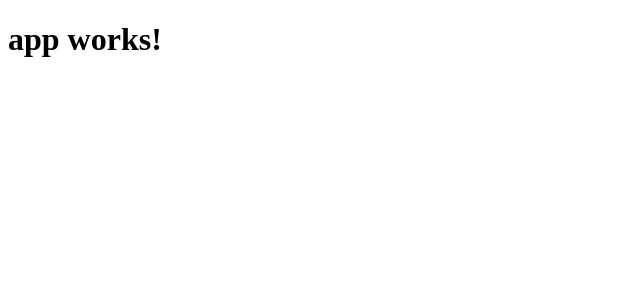
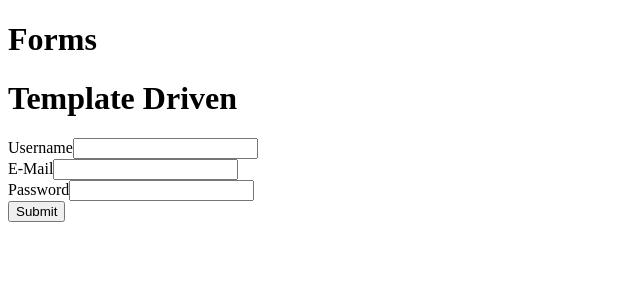
Before and after one commit to Farzaneh-Taleb/forms-udemy, an Angular app: page / in a window 1280 px wide. Shown: the top 300 px of the page, without its empty margins (0-640 px from the left). Built offline with nearby package versions, Linux system fonts and the light colour scheme.

Commit message:
97 - 102

```diff
--- a/src/app/app.component.html
+++ b/src/app/app.component.html
@@ -1,3 +1,8 @@
-<h1>
-  {{title}}
-</h1>
+<div class="container">
+  <div class="row">
+    <div class="col-md-6 col-md-offset-3">
+      <h1>Forms</h1>
+      <app-template-driven></app-template-driven>
+    </div>
+  </div>
+</div>
--- a/src/app/app.module.ts
+++ b/src/app/app.module.ts
@@ -4,10 +4,14 @@
 import { HttpModule } from '@angular/http';
 
 import { AppComponent } from './app.component';
+import { DataDrivenComponent } from './data-driven/data-driven.component';
+import { TemplateDrivenComponent } from './template-driven/template-driven.component';
 
 @NgModule({
   declarations: [
-    AppComponent
+    AppComponent,
+    DataDrivenComponent,
+    TemplateDrivenComponent
   ],
   imports: [
     BrowserModule,
--- /dev/null
+++ b/src/app/data-driven/data-driven.component.html
@@ -0,0 +1,3 @@
+<p>
+  data-driven works!
+</p>
--- /dev/null
+++ b/src/app/data-driven/data-driven.component.ts
@@ -0,0 +1,15 @@
+import { Component, OnInit } from '@angular/core';
+
+@Component({
+  selector: 'app-data-driven',
+  templateUrl: './data-driven.component.html',
+  styleUrls: ['./data-driven.component.css']
+})
+export class DataDrivenComponent implements OnInit {
+
+  constructor() { }
+
+  ngOnInit() {
+  }
+
+}
--- /dev/null
+++ b/src/app/template-driven/template-driven.component.html
@@ -0,0 +1,37 @@
+<h1>Template Driven</h1>
+<form (ngSubmit)="onSubmit(f)" #f="ngForm">
+  <div>
+    <div class="form-group">
+      <label for="username">Username</label>
+      <input type="text"
+             class="form-control"
+             id="username"
+             ngModel
+             name="username"
+      >
+    </div>
+    <div class="form-group">
+      <label for="email">E-Mail</label>
+      <input type="text"
+             class="form-control"
+             id="email"
+             ngModel
+             name="email"
+      >
+    </div>
+  </div>
+  <div class="form-group">
+    <label for="password">Password</label>
+    <input type="password"
+           class="form-control"
+           id="password"
+            ngModel
+           name="password"
+    >
+  </div>
+  <div class="radio">
+    <label>
+    </label>
+  </div>
+  <button type="submit" class="btn btn-primary">Submit</button>
+</form>
--- /dev/null
+++ b/src/app/template-driven/template-driven.component.ts
@@ -0,0 +1,16 @@
+import { Component } from '@angular/core';
+import {NgForm} from '@angular/forms';
+
+
+@Component({
+  selector: 'app-template-driven',
+  templateUrl: './template-driven.component.html',
+  styleUrls: ['./template-driven.component.css']
+})
+export class TemplateDrivenComponent  {
+
+ onSubmit(form: NgForm) {
+   console.log(form) ;
+ }
+
+}
```
Also changed, not shown: src/app/data-driven/data-driven.component.css (added), src/app/template-driven/template-driven.component.css (added).
